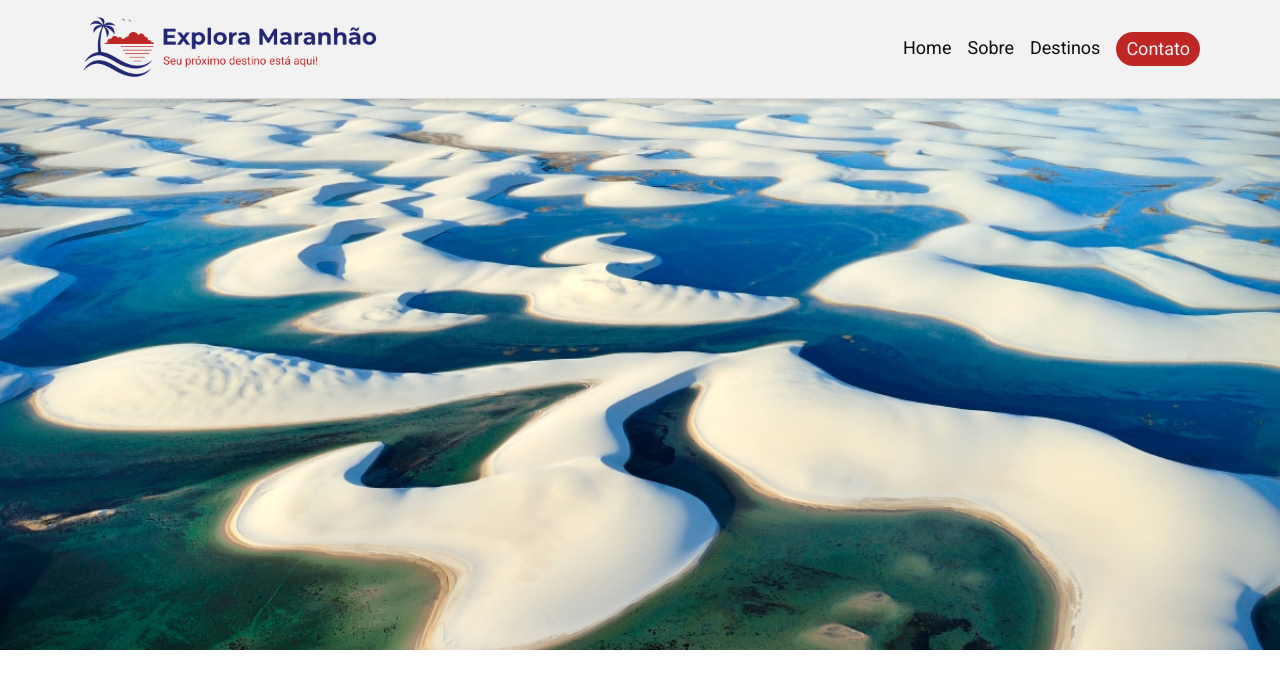
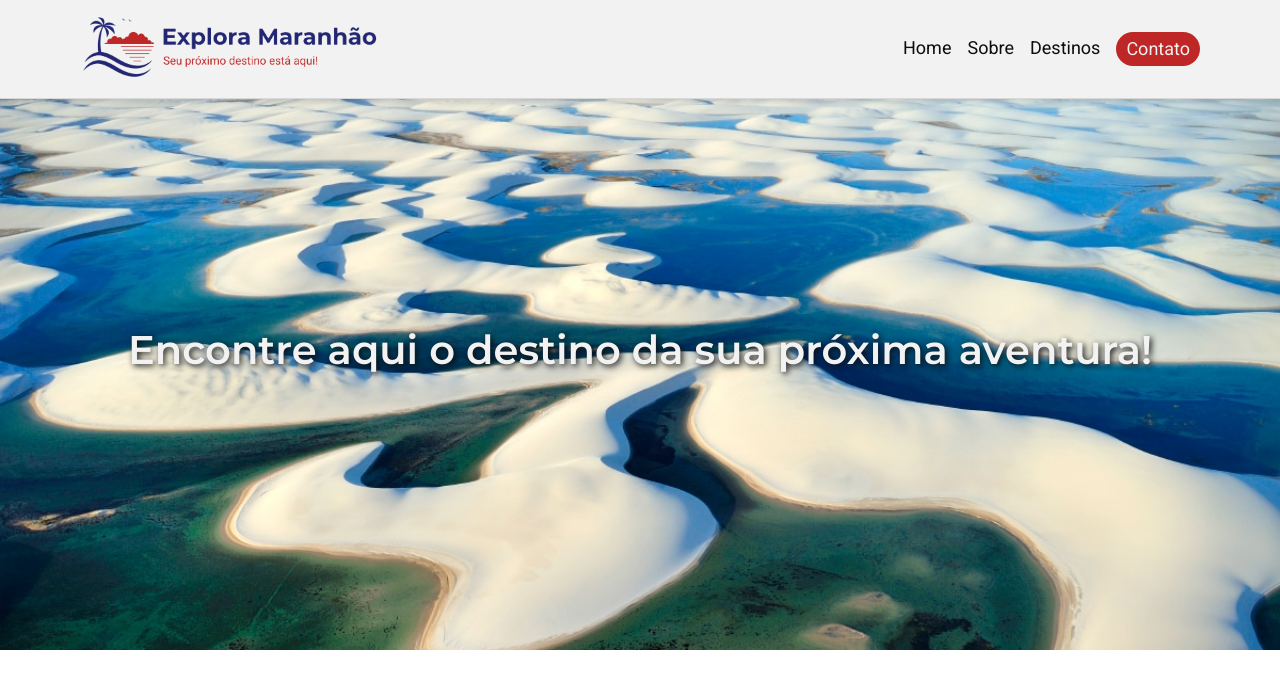
Before and after one commit to kauanguilhermesantos/desafio-v-explora-maranhao, a React (Create React App) app in the folder frontend/: page /sobre in a window 1280 px wide. Shown: the top 688 px of the page. Built offline with nearby package versions, Linux system fonts and the light colour scheme.

Commit message:
feat: adicionando header na página sobre

```diff
--- a/frontend/src/pages/Sobre.jsx
+++ b/frontend/src/pages/Sobre.jsx
@@ -5,7 +5,7 @@ export function Sobre() {
     return (
         <>
             <Header />
-            <Banner />
+            <Banner mensagem="Encontre aqui o destino da sua próxima aventura!" />
         </>
     )
 }
```
Also changed, not shown: frontend/src/assets/img/banner2.png (added).
